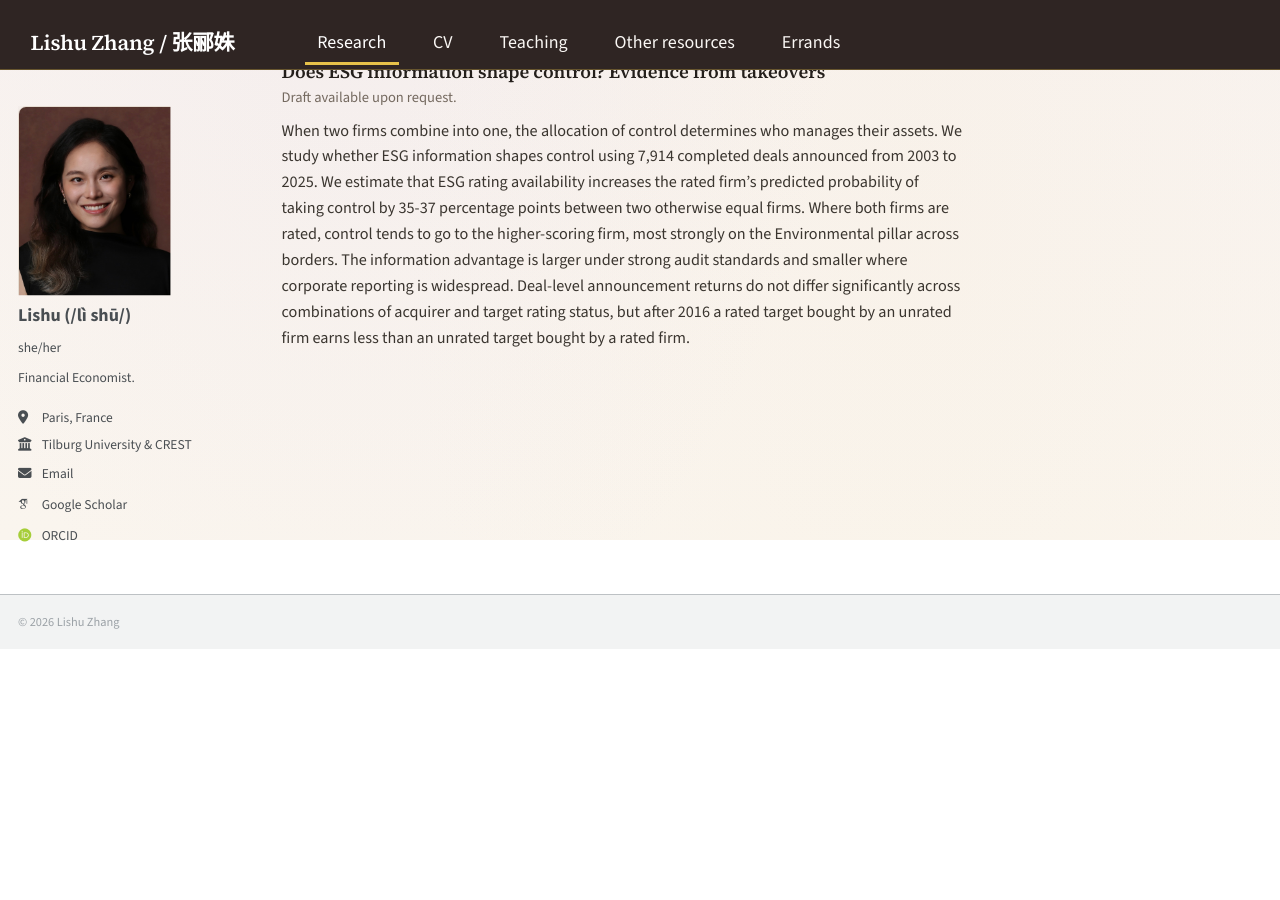
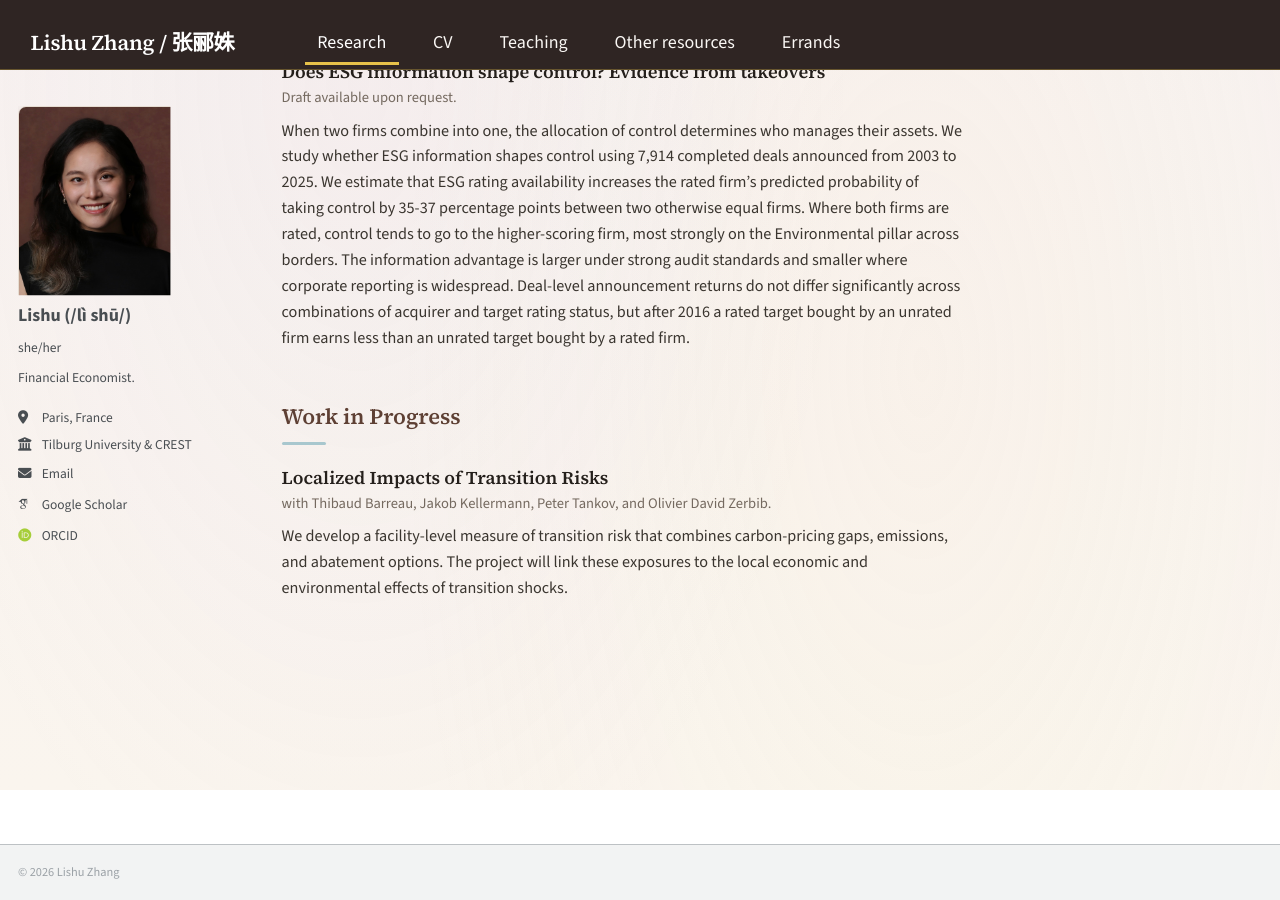
Before and after one commit to LishuZ/LishuZ.github.io, a Jekyll site: the page built from _pages/research.md, in a window 1280 px wide and 900 px high, scrolled down 1572 px. Built offline with Jekyll 4.4.1, drawn with Linux system fonts in a browser that asks for light colours; some web fonts are replaced; before the commit the page ends 2221 px from its top, so only the background shows below that.

Commit message:
Add localized transition risks to work in progress

```diff
--- a/_pages/research.md
+++ b/_pages/research.md
@@ -91,3 +91,14 @@ Draft available upon request.
 
 When two firms combine into one, the allocation of control determines who manages their assets. We study whether ESG information shapes control using 7,914 completed deals announced from 2003 to 2025. We estimate that ESG rating availability increases the rated firm's predicted probability of taking control by 35-37 percentage points between two otherwise equal firms. Where both firms are rated, control tends to go to the higher-scoring firm, most strongly on the Environmental pillar across borders. The information advantage is larger under strong audit standards and smaller where corporate reporting is widespread. Deal-level announcement returns do not differ significantly across combinations of acquirer and target rating status, but after 2016 a rated target bought by an unrated firm earns less than an unrated target bought by a rated firm.
 {: .abstract}
+
+
+## Work in Progress
+{: .theme}
+
+### Localized Impacts of Transition Risks
+with Thibaud Barreau, Jakob Kellermann, Peter Tankov, and Olivier David Zerbib.
+{: .paper-meta}
+
+We develop a facility-level measure of transition risk that combines carbon-pricing gaps, emissions, and abatement options. The project will link these exposures to the local economic and environmental effects of transition shocks.
+{: .abstract}
```
